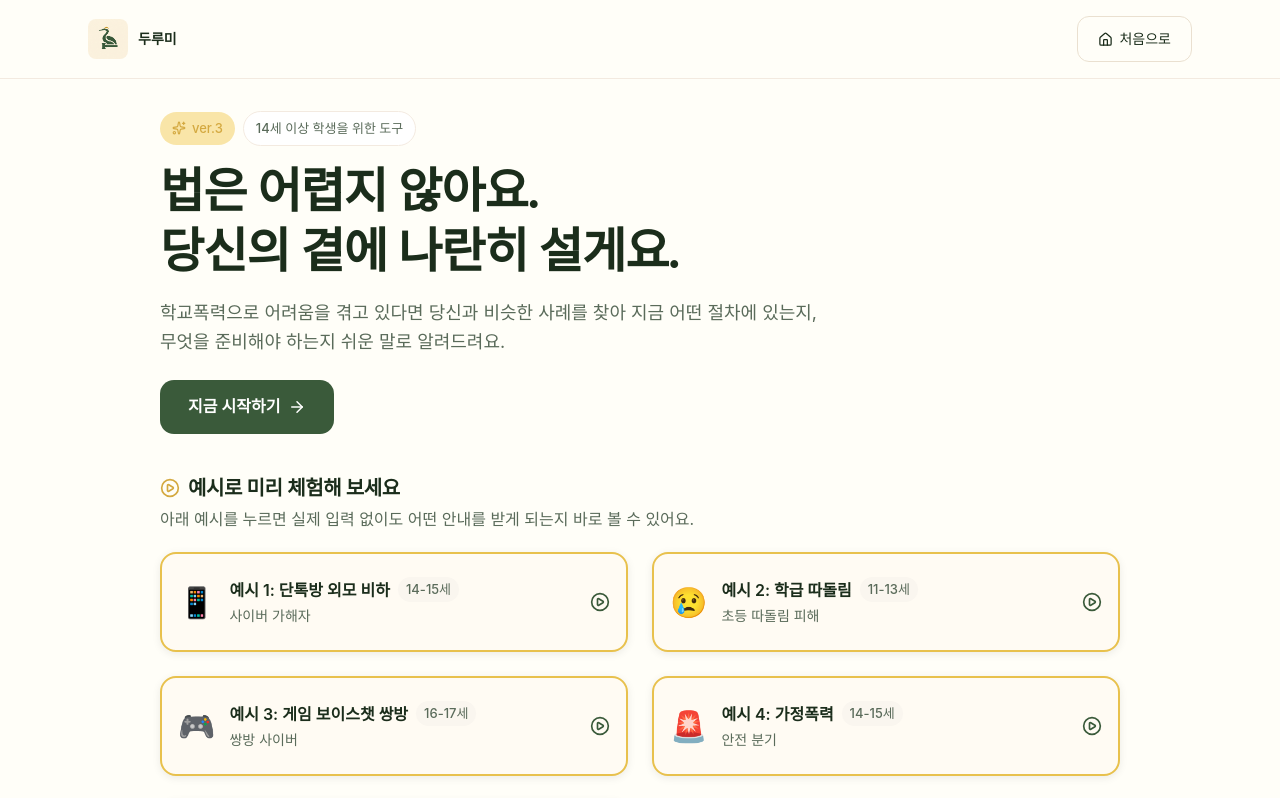
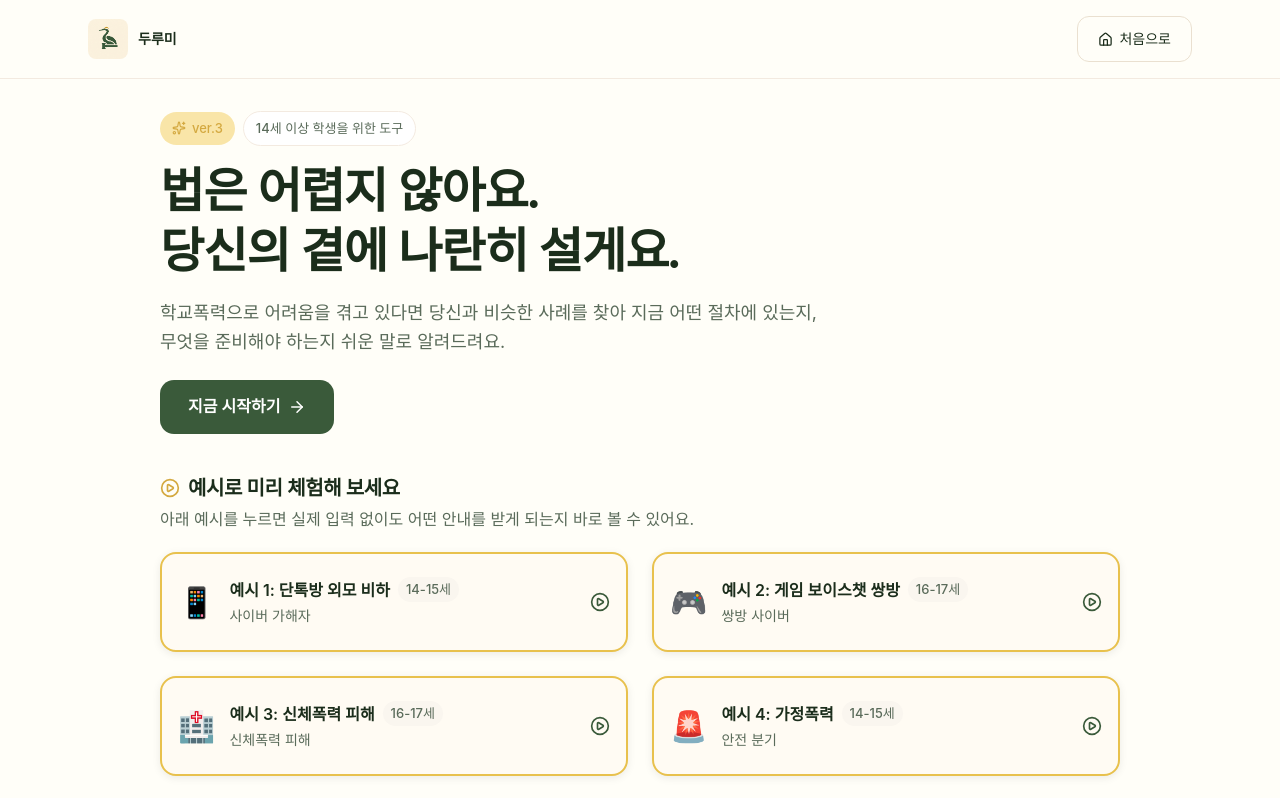
Before and after one commit to durumi-project/naranhi, a React (Vite) app: page / in a window 1280 px wide. Shown: the top 798 px of the page. Built offline with nearby package versions, Linux system fonts and the light colour scheme; a web font is replaced by a local one.

Commit message:
data(example): P-005(초등 따돌림) 제거 + 예시 순서 재배치(신체폭력→안전분기)

```diff
--- a/src/App.jsx
+++ b/src/App.jsx
@@ -473,28 +473,22 @@ const EXAMPLE_PERSONAS = [
     summary: '15세 단톡방 외모 비하, 학폭위 통보',
   },
   {
-    id: 'P-005', emoji: '😢', label: '초등 따돌림 피해',
-    expected_code: 'SV-OS-V-0-ES', age_band: '11-13세', gender: '여자',
-    text: '저는 학교에서 한 달 정도 따돌림을 당하고 있어요. 친구들이 저한테 말도 안 걸고 모둠활동에서도 빼요. 너무 힘든데 신고할까 말까 고민돼요. 아직 학교에는 알리지 않았어요.',
-    summary: '12세 학급 따돌림, 미신고 단계',
-  },
-  {
     id: 'P-007', emoji: '🎮', label: '쌍방 사이버',
     expected_code: 'SV-CY-B-2-HS', age_band: '16-17세', gender: '남자',
     text: '게임 보이스챗에서 같은 학교 친구랑 서로 욕설을 주고받았어요. 양쪽 다 신고를 했고 지금 학교에서 사실 확인 조사 중이에요. 둘 다 잘못한 건 맞는데 어떻게 될지 모르겠어요.',
     summary: '17세 게임 보이스챗 쌍방, 조사 단계',
   },
   {
+    id: 'P-008', emoji: '🏥', label: '신체폭력 피해',
+    expected_code: 'SV-PH-V-4-HS', age_band: '16-17세', gender: '여자',
+    text: '어제 복도에서 같은 반 친구가 갑자기 어깨를 밀어서 넘어졌어요. 팔목이 아파서 병원 갔는데 진단서를 받았어요. 그 친구는 장난이었다고 하는데 지금 학교에 신고할까 고민 중이에요. 친구들도 봤어요.',
+    summary: '17세 신체폭력 피해, 병원 진료 완료',
+  },
+  {
     id: 'SAFETY', emoji: '🚨', label: '안전 분기',
     expected_code: '(안전 분기)', age_band: '14-15세', gender: '여자',
     text: '집에서 매일 아빠가 때려요. 너무 무서워요. 도망치고 싶어요.',
     summary: '14세 가정폭력, 안전 분기 트리거',
-  },
-  {
-    id: 'P-008', emoji: '🏥', label: '신체폭력 피해',
-    expected_code: 'SV-PH-V-4-HS', age_band: '16-17세', gender: '여자',
-    text: '어제 복도에서 같은 반 친구가 갑자기 어깨를 밀어서 넘어졌어요. 팔목이 아파서 병원 갔는데 진단서를 받았어요. 그 친구는 장난이었다고 하는데 지금 학교에 신고할까 고민 중이에요. 친구들도 봤어요.',
-    summary: '17세 신체폭력 피해, 병원 진료 완료',
   },
 ];
 
```
